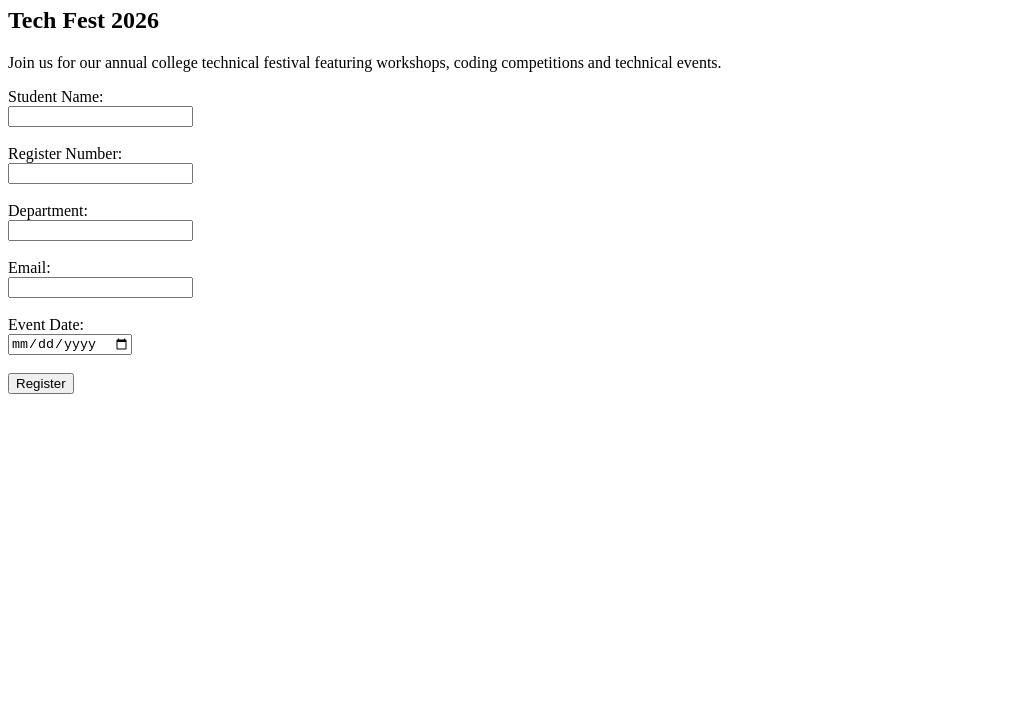
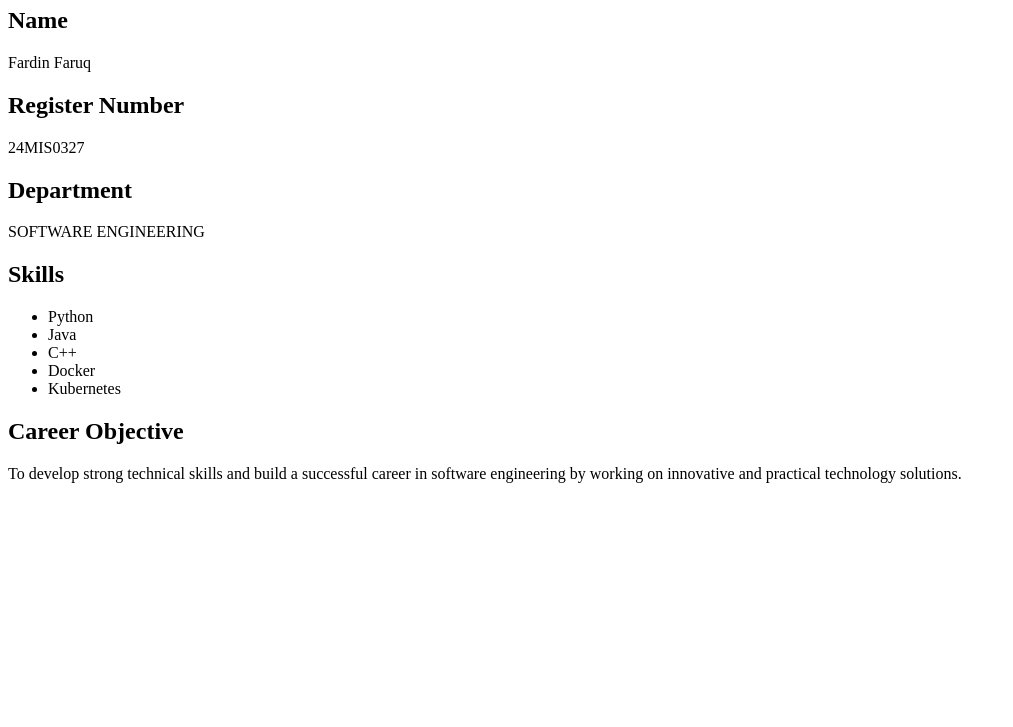
Before and after one commit to Fardin-Faruq/Personal-Profile-Web-Application-, a plain HTML site: page index.html in a window 1280 px wide. Shown: the part 73-800 px from the top of the page, without its empty margins (0-1013 px from the left). Drawn offline with Linux system fonts and the light colour scheme.

Commit message:
Initial commit

```diff
--- a/index.html
+++ b/index.html
@@ -1,37 +1,36 @@
 <!DOCTYPE html>
 <html>
 <head>
-    <title>Student Event Registration</title>
+    <title>Personal Profile</title>
 </head>
 <body>
 
-    <h1>Student Event Registration</h1>
+    <h1>Personal Profile</h1>
 
-    <h2>Tech Fest 2026</h2>
+    <h2>Name</h2>
+    <p>Fardin Faruq</p>
 
+    <h2>Register Number</h2>
+    <p>24MIS0327</p>
+
+    <h2>Department</h2>
+    <p>SOFTWARE ENGINEERING</p>
+
+    <h2>Skills</h2>
+    <ul>
+        <li>Python</li>
+        <li>Java</li>
+        <li>C++</li>
+        <li>Docker</li>
+        <li>Kubernetes</li>
+    </ul>
+
+    <h2>Career Objective</h2>
     <p>
-        Join us for our annual college technical festival featuring
-        workshops, coding competitions and technical events.
+        To develop strong technical skills and build a successful career
+        in software engineering by working on innovative and practical
+        technology solutions.
     </p>
-
-    <form>
-        <label>Student Name:</label><br>
-        <input type="text" name="name"><br><br>
-
-        <label>Register Number:</label><br>
-        <input type="text" name="regno"><br><br>
-
-        <label>Department:</label><br>
-        <input type="text" name="department"><br><br>
-
-        <label>Email:</label><br>
-        <input type="email" name="email"><br><br>
-
-        <label>Event Date:</label><br>
-        <input type="date" name="date"><br><br>
-
-        <button type="submit">Register</button>
-    </form>
 
 </body>
 </html>
```
Also changed, not shown: 1 other file.
